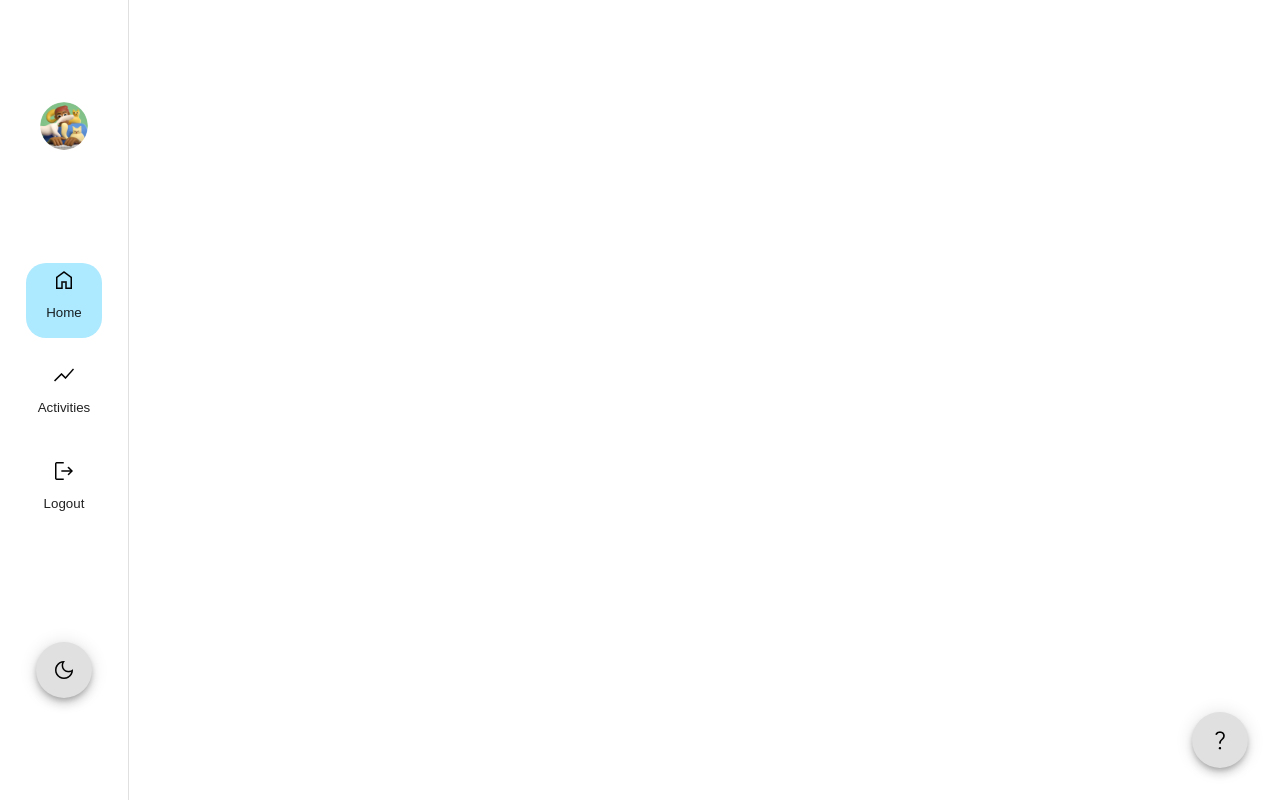
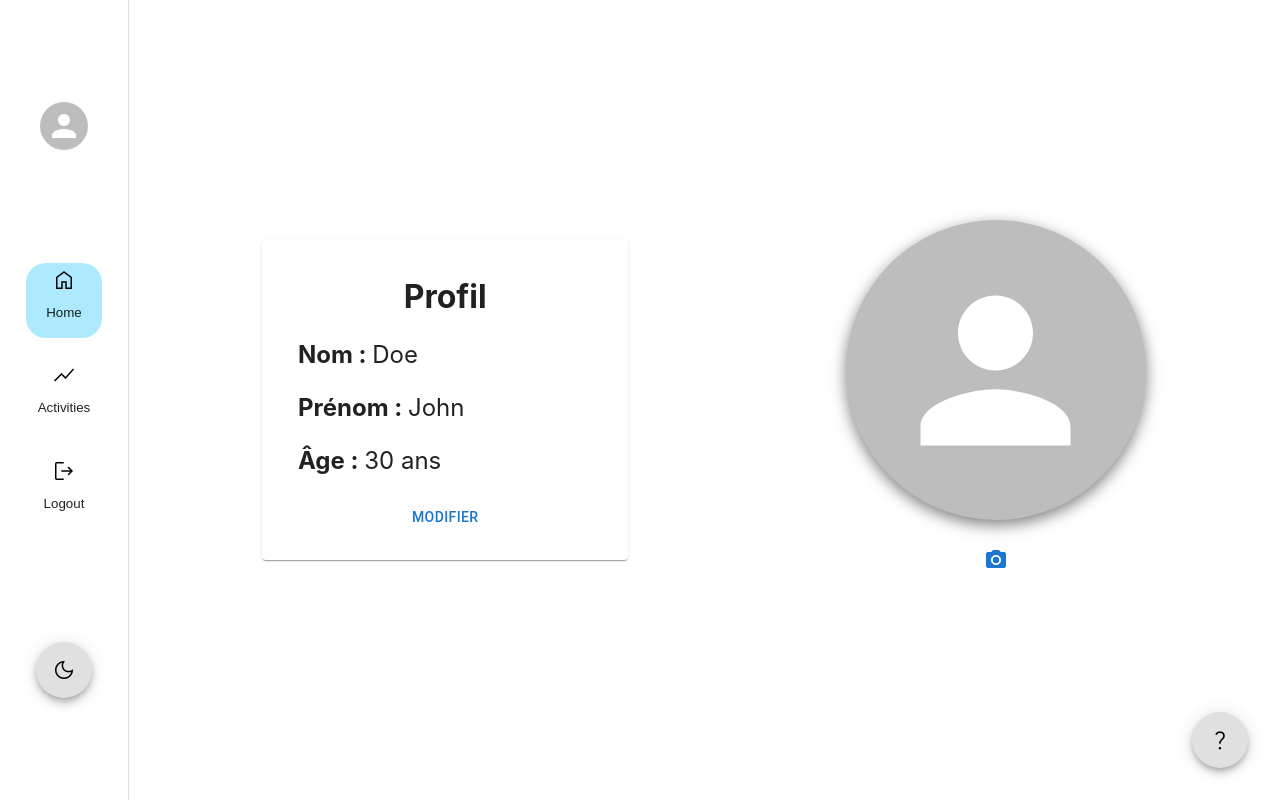
Before and after one commit to MHaurel/tii-2023, a React (Create React App) app: page /profil in a window 1280 px wide. Built offline with nearby package versions, Linux system fonts and the light colour scheme.

Commit message:
Add files via upload

```diff
--- a/src/App.js
+++ b/src/App.js
@@ -3,6 +3,7 @@ import './App.css';
 import NavigationRail from './components/NavigationRail';
 import Home from './pages/Home';
 import Activities from './pages/Activities';
+import Profil from "./pages/Profil";
 import { useState } from 'react';
 import { BrowserRouter, Routes, Route } from 'react-router-dom';
 import HelpIcon from './components/HelpIcon';
@@ -39,6 +40,7 @@ function App() {
             <Routes>
               <Route path='/' element={<Home/>}/>
               <Route path='activities' element={<Activities/>}/>
+              <Route path='profil' element={<Profil/>}/>
             </Routes>
           </div>
         </BrowserRouter>
--- /dev/null
+++ b/src/components/AvatarButton.js
@@ -0,0 +1,19 @@
+import Avatar from "@mui/material/Avatar";
+
+function AvatarButton({ onClick, src }) {
+  return (
+    <Avatar
+      src={src}
+      sx={{
+        width: 48,
+        height: 48,
+        borderRadius: "50%",
+        border: "none",
+        cursor: "pointer",
+      }}
+      onClick={onClick}
+    />
+  );
+}
+
+export default AvatarButton;
--- a/src/components/NavigationRail.js
+++ b/src/components/NavigationRail.js
@@ -1,8 +1,8 @@
-import Avatar from "@mui/material/Avatar";
 import Drawer from "@mui/material/Drawer";
 import NavigationButton from "./NavigationButton";
 import Fab from "@mui/material/Fab";
 import ThemeIcon from "./ThemeIcon";
+import AvatarButton from "./AvatarButton";
 
 import "./NavigationRail.css"
 
@@ -12,6 +12,7 @@ import { useNavigate } from "react-router-dom";
 function NavigationRail({handleChangeTheme, theme}) {
     const [homeActive, setHomeActive] = useState(true);
     const [chartActive, setChartActive] = useState(false);
+    const selectedFile = localStorage.getItem("avatarImage");
 
     const navigate = useNavigate();
 
@@ -31,10 +32,16 @@ function NavigationRail({handleChangeTheme, theme}) {
         }
     }
 
+    const handleChangeRouteProfil = () => {
+        setHomeActive(false)
+        setChartActive(false);
+        navigate("/profil");
+    }
+
     return (
         <div>
             <Drawer className="navigationRail" variant="permanent" anchor="left" elevation={0} open={true}>
-                <Avatar sx={{width: 48, height: 48}} src={process.env.PUBLIC_URL + "/images/avatar/28.png"}/>
+                <AvatarButton src={selectedFile} onClick={handleChangeRouteProfil} />
                 <div className="navigation-buttons">
                     <NavigationButton label="Home" icon="home" active={homeActive} onClick={handleChangeRouteHome}/>
                     <NavigationButton label="Activities" icon="chart" active={chartActive} onClick={handleChangeRouteChart}/>
--- /dev/null
+++ b/src/pages/Profil.css
@@ -0,0 +1,38 @@
+.profil-container {
+    display: flex;
+    justify-content: center;
+    align-items: center;
+    height: 100vh; /* 100% de la hauteur de la vue */
+}
+
+.infos-container {
+    margin-right: 20%;
+    width: 30%;
+    text-align: center;
+    padding: 0px 20px;
+}
+
+.infos {
+    text-align: left;
+    font-size: x-large;
+}
+
+.avatar-container {
+    display: flex;
+    flex-direction: column;
+}
+
+.avatar {
+    display: flex;
+    justify-content: center;
+    align-items: center;
+    overflow: hidden;
+    border-radius: 50%;
+    box-shadow: 0 5px 15px rgb(0,0,0,0.5);
+}
+
+.button {
+    display: flex;
+    justify-content: center;
+    align-items: center;
+}
--- /dev/null
+++ b/src/pages/Profil.js
@@ -0,0 +1,62 @@
+import React, { useEffect, useRef, useState } from "react";
+import { Avatar, Card, CardContent, IconButton, Button } from "@mui/material";
+import PhotoCamera from '@mui/icons-material/PhotoCamera';
+
+import "./Profil.css";
+
+function Profil() {
+  const inputRef = useRef();
+  const [selectedFile, setSelectedFile] = useState(null);
+
+  useEffect(() => {
+    const savedImage = localStorage.getItem("avatarImage");
+    if (savedImage) {
+      setSelectedFile(savedImage);
+    }
+  }, []);
+
+  const handleFileSelect = (event) => {
+    const file = event.target.files[0];
+    const imageUrl = URL.createObjectURL(file);
+    setSelectedFile(imageUrl);
+    localStorage.setItem("avatarImage", imageUrl);
+  };
+
+  return (
+    <div className="profil-container">
+        <Card className="infos-container">
+            <CardContent>
+                <h1>Profil</h1>
+                <div className="infos">
+                  <p> <strong> Nom : </strong> Doe </p>
+                  <p> <strong> Prénom : </strong> John </p>
+                  <p> <strong> Âge : </strong> 30 ans </p>
+                </div>
+                <Button variant="text"> Modifier </Button>
+            </CardContent>
+        </Card>
+        <div className="avatar-container">
+            <Avatar
+            className="avatar"
+            sx={{ width: 300, height: 300 }}
+            src={selectedFile}
+            />
+            <br/>
+            <div className="button">
+                <IconButton color="primary" aria-label="upload picture" component="label">
+                    <input
+                        type="file"
+                        accept="image/*"
+                        ref={inputRef}
+                        style={{ display: "none" }}
+                        onChange={handleFileSelect}
+                    />
+                    <PhotoCamera />
+                </IconButton>
+            </div>
+        </div>
+    </div>
+  );
+}
+
+export default Profil;
```
